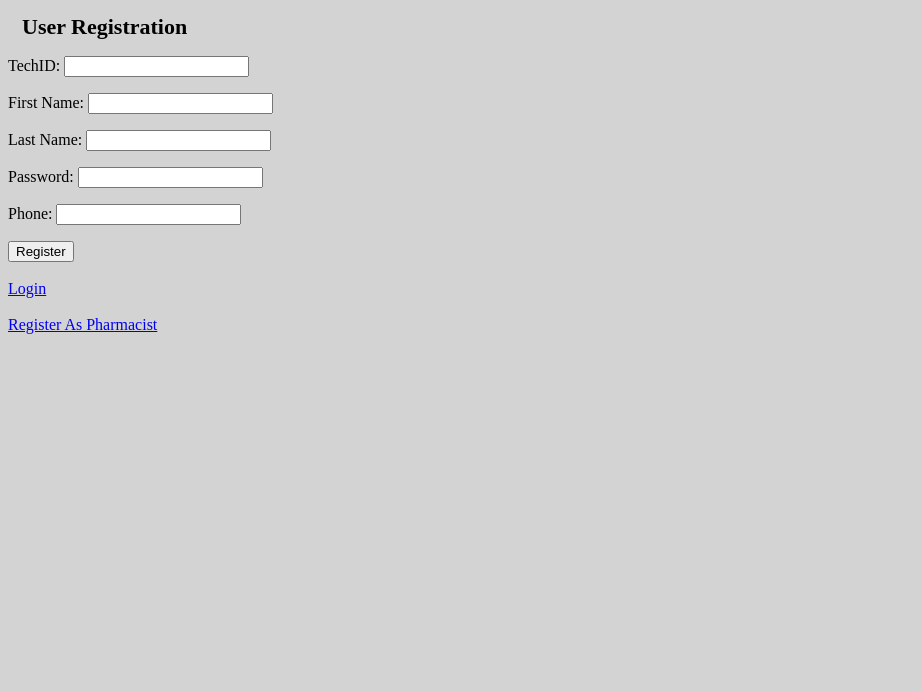
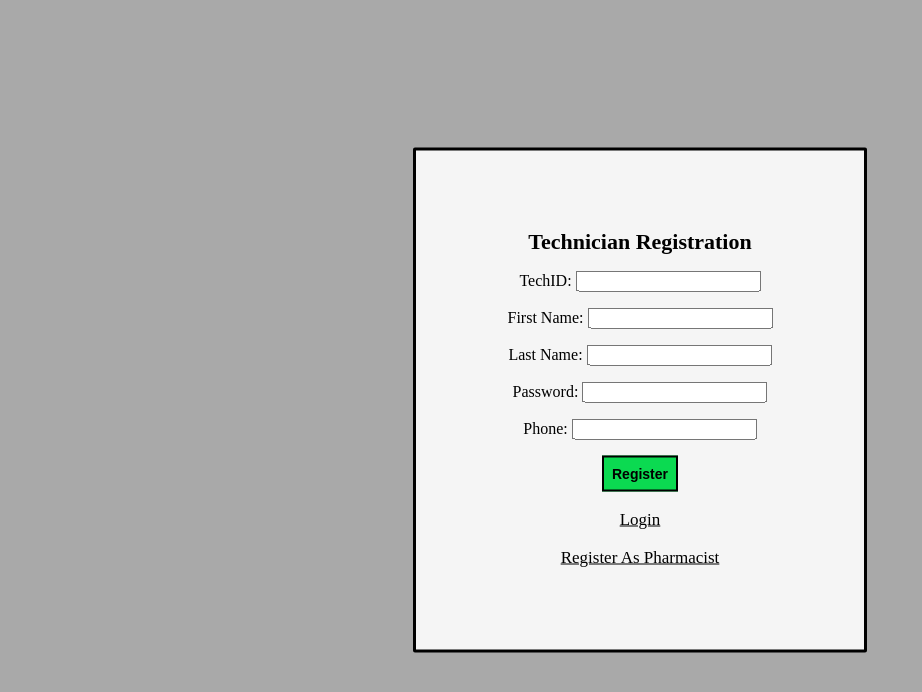
Before and after one commit to Font-Of-Life/471-Group7-MedSystem, a PHP site: page /registerTechnican.php in a window 1280 px wide. Shown: the top 692 px of the page, without its empty margins (0-922 px from the left). Run offline with PHP 8.4, Linux system fonts and the light colour scheme; data that the repository does not hold is empty.

Commit message:
Added CSS to these files
added some css, not final up to you guys to change it if ya want

```diff
--- a/Med-System/registerTechnican.php
+++ b/Med-System/registerTechnican.php
@@ -59,11 +59,42 @@ session_start();
             <title>Technican Registration</title>
             <link rel="stylesheet" href="style.css" type="text/css">
     </head>
+    <style>
+        #buttonStuff{
+            background-color: #0BDA51;
+            color: black;
+            padding: 0.5rem;
+            font-size: 14px;
+            font-weight: bold;
+            border: 2px solid black;
+            border-radius: 1px solid black;
+        }
 
+        #formbox{
+            /*Reference for code used in vertical and horizontal aligment by user Mr Bullets:
+                -> https://stackoverflow.com/questions/19461521/how-to-center-an-element-horizontally-and-vertically */
+            right: 50%;
+            bottom: 50%;
+            transform: translate(50%,50%);
+            position: absolute;
+            text-align: center;
+            vertical-align: center;
+            margin: 0 auto;
+            background-color: whitesmoke;
+            border-radius: 2px;
+            border: 3px solid black;
+            width: 25%;
+            padding: 5%;
+        }
+
+        body{
+            background-color: darkgrey;
+        }
+    </style>
     <body>
             <div id="formbox">
                     <form method="post">
-                            <div style="font-size: 22px; margin: 14px; color: black; font-weight:bold;">User Registration</div>
+                            <div style="font-size: 22px; margin: 14px; color: black; font-weight:bold;">Technician Registration</div>
                             <p><?php echo $message?></p>
                             <p>
                                 <label>TechID:</label>
@@ -89,8 +120,8 @@ session_start();
                             <input id="buttonStuff" type="submit" value="Register">
                             <br>
                             <br>
-                            <a href="LoginPage.php">Login</a><br><br>
-                            <a href="registerPharmacist.php">Register As Pharmacist</a><br><br>
+                            <a href="LoginPage.php" style="font-size: 17px; color: black;">Login</a><br><br>
+                            <a href="registerPharmacist.php" style="font-size: 17px; color: black;">Register As Pharmacist</a><br><br>
                     </form>
             </div>
     </body>
--- a/Med-System/style.css
+++ b/Med-System/style.css
@@ -111,6 +111,33 @@ body{
     background-color: lightgreen;
 }
 
+#buttonStuff{
+    background-color: #0BDA51;
+    color: white;
+    padding: 0.5rem;
+    font-size: 14px;
+    font-weight: bold;
+    border: 2px solid black;
+    border-radius: 1px solid black;
+}
+
+#formbox{
+    /*Reference for code used in vertical and horizontal aligment by user Mr Bullets:
+        -> https://stackoverflow.com/questions/19461521/how-to-center-an-element-horizontally-and-vertically */
+    right: 50%;
+    bottom: 50%;
+    transform: translate(50%,50%);
+    position: absolute;
+    text-align: center;
+    vertical-align: center;
+    margin: 0 auto;
+    background-color: whitesmoke;
+    border-radius: 2px;
+    border: 3px solid black;
+    width: 25%;
+    padding: 5%;
+}
+
 /* reference used for this css:
     -> https://www.w3schools.com/css/css_rwd_mediaqueries.asp*/
 @media screen and (max-width: 600px) {
```
Also changed, not shown: Med-System/LoginPage.php (+34 -2 lines), Med-System/registerPharmacist.php (+35 -5 lines), Med-System/registration.php (+36 -5 lines).
